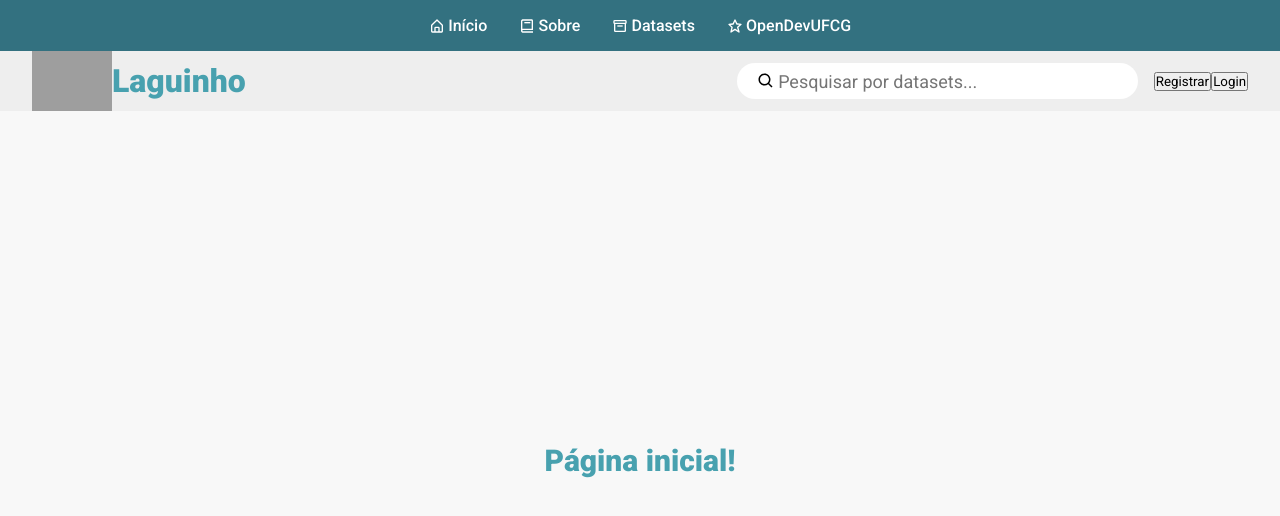
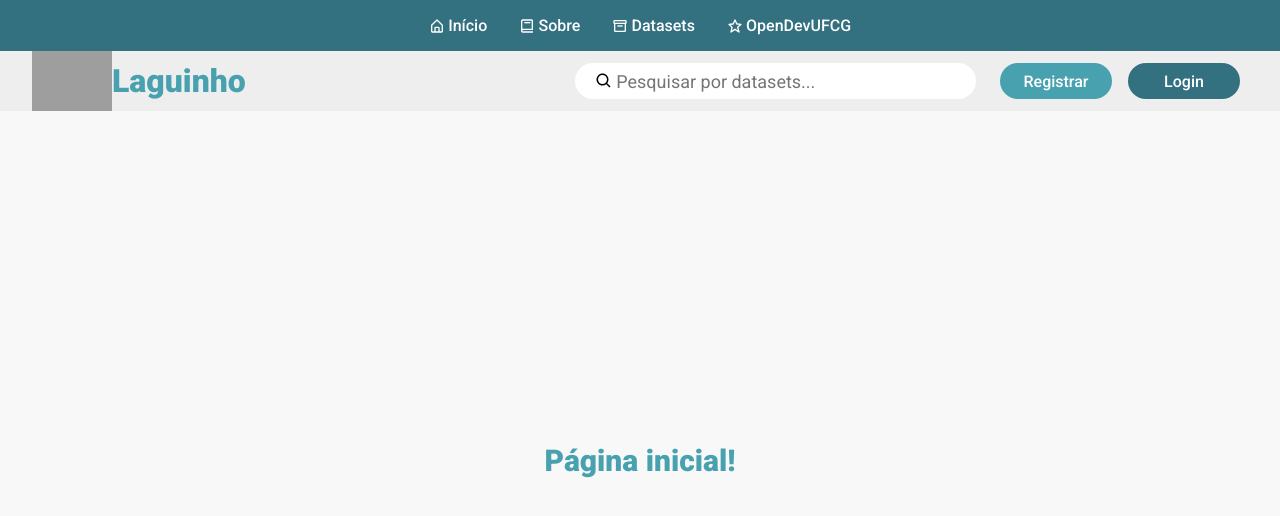
Before and after one commit to OpenDevUFCG/laguinho, a Next.js app: page / in a window 1280 px wide. Shown: the top 516 px of the page. Built offline with nearby package versions, Linux system fonts and the light colour scheme; grey boxes are pictures that could not be loaded.

Commit message:
social buttons css added

```diff
--- a/src/components/header.js
+++ b/src/components/header.js
@@ -48,7 +48,7 @@ function Header() {
             onChange={(e) => setSearch(e.target.value)}
           />
 
-          <div>
+          <div className={styles.socialSection}>
             <button type="button">Registrar</button>
             <button type="button">Login</button>
           </div>
--- a/src/styles/components/Header.module.css
+++ b/src/styles/components/Header.module.css
@@ -60,3 +60,35 @@
   flex: 1;
   height: 100%;
 }
+
+.socialSection {
+  display: flex;
+  align-items: center;
+  justify-content: center;
+  height: 100%;
+}
+
+.socialSection > button {
+  border: none;
+  height: 60%;
+  width: 7em;
+  font-size: 1em;
+  margin: 0 0.5em;
+  color: white;
+  font-weight: 500;
+  border-radius: 30px;
+  transition: 0.2s;
+}
+
+.socialSection > button:hover {
+  cursor: pointer;
+  transform: scale(1.04);
+}
+
+.socialSection > button:nth-child(1) {
+  background-color: var(--primary);
+}
+
+.socialSection > button:nth-child(2) {
+  background-color: var(--secondary);
+}
```
